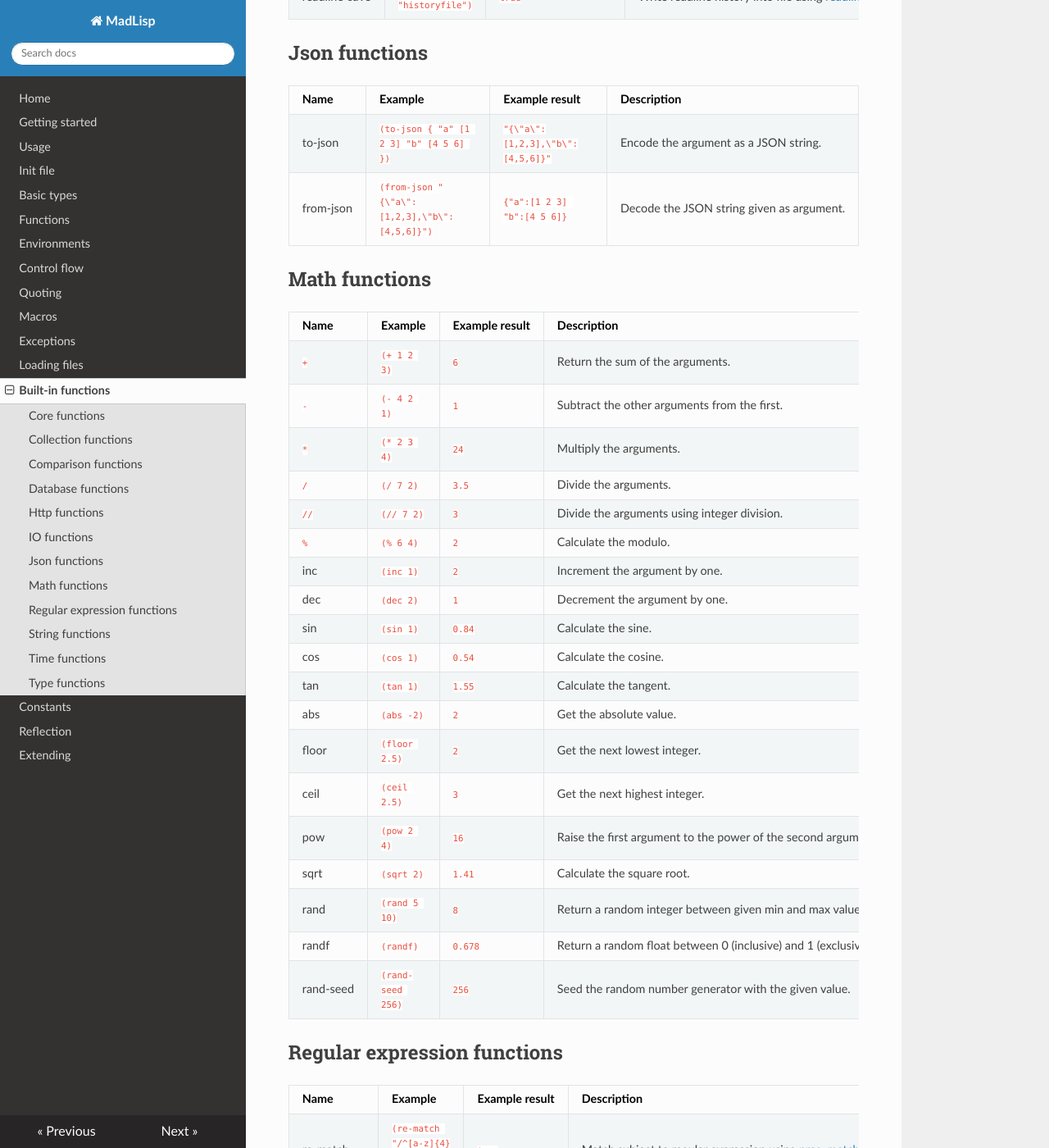
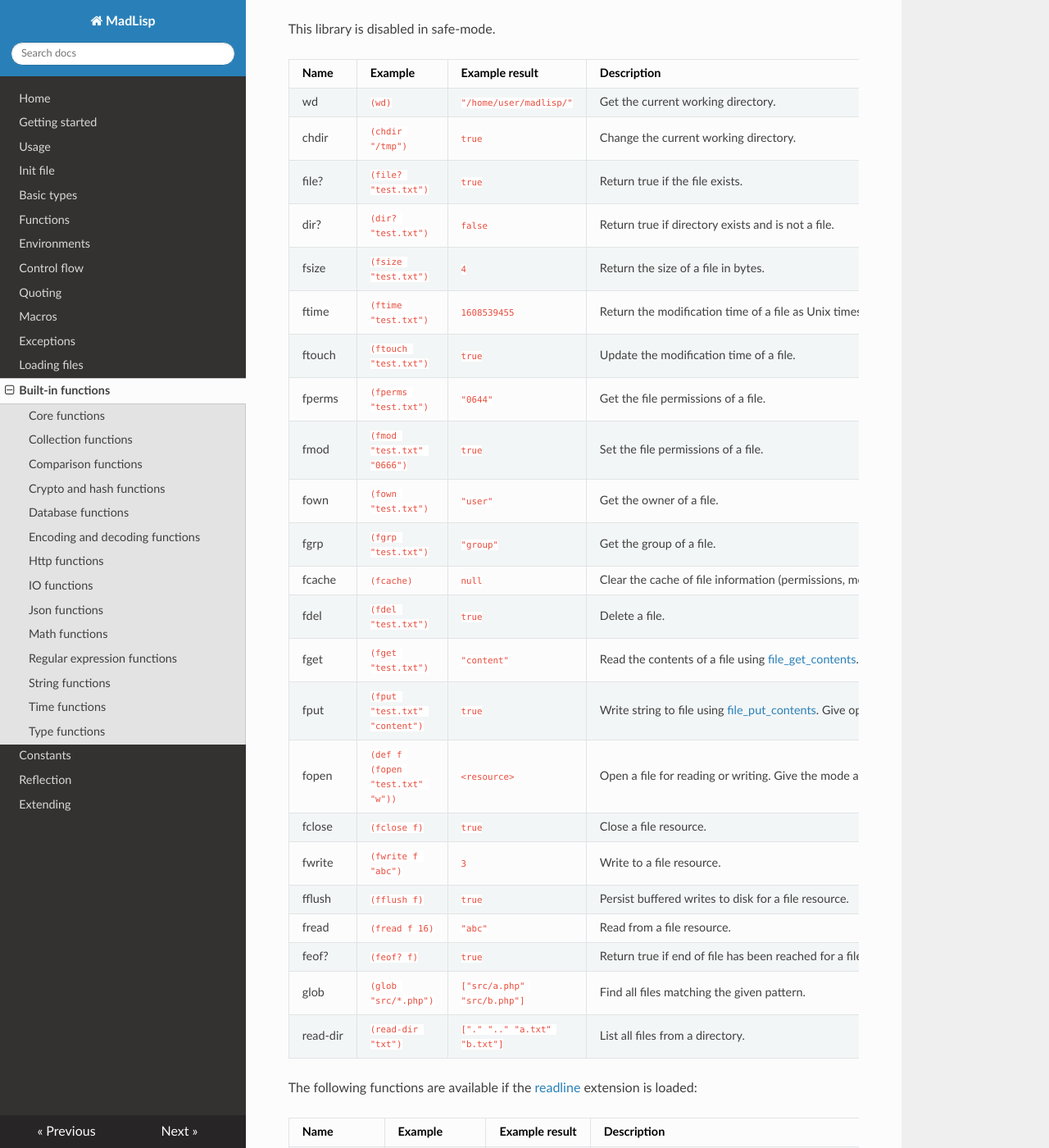
Before and after one commit to peklaiho/madlisp-doc, an MkDocs documentation site: the page built from docs/built-in-functions.md, in a window 1280 px wide and 1400 px high, scrolled down 5894 px. Shown: the whole window at 82% size. Built offline with MkDocs 1.6.1, drawn with Linux system fonts in a browser that asks for light colours; nearby versions of some CDN libraries; some of the changed text lies outside the part shown.

Commit message:
added documentation for new functions

```diff
--- a/docs/built-in-functions.md
+++ b/docs/built-in-functions.md
@@ -16,6 +16,7 @@ printr | `(printr "hello world")` | `"hello world"` | Print expression on the sc
 prints | `(prints "hello world")` | `"\"hello world\""` | Print expression to string in readable format.
 read   | `(read "(+ 1 2 3)")` | `(+ 1 2 3)` | Read a string as code and return the expression.
 sleep  | `(sleep 2000)` | `null` | Sleep for the given period given in milliseconds using [usleep](https://www.php.net/manual/en/function.usleep). Disabled in safe-mode.
+system | `(system "ls")` | `[0 "file1.txt\nfile2.txt\n"]` | Execute a system command and return a vector where the first item is status code and second is the output of the command as a string.
 throw  | `(throw "invalid value")` | `error: "invalid value"` | Throw an exception. The given value is passed to catch. See the section Exceptions.
 
 ## Collection functions
@@ -32,12 +33,12 @@ vtol    | `(vtol [1 2 3])` | `(1 2 3)` | Convert vector to list.
 empty?  | `(empty? [])` | `true` | Return true if collection is empty, otherwise false.
 get     | `(get [1 2 3] 0)` | `1` | Return the nth element from a sequence, or the corresponding value for the given key from a hash-map.
 len     | `(len [1 2 3])` | `3` | Return the number of elements in a collection.
-first   | `(first [1 2 3 4])` | `1` | Return the first element of a sequence.
+first   | `(first [1 2 3 4])` | `1` | Return the first element of a sequence. Also usable as `car`.
 second  | `(second [1 2 3 4])` | `2` | Return the second element of a sequence.
 penult  | `(penult [1 2 3 4])` | `3` | Return the second-last element of a sequence.
 last    | `(last [1 2 3 4])` | `4` | Return the last element of a sequence.
 head    | `(head [1 2 3 4])` | `[1 2 3]` | Return new sequence which contains all elements except the last.
-tail    | `(tail [1 2 3 4])` | `[2 3 4]` | Return new sequence which contains all elements except the first.
+tail    | `(tail [1 2 3 4])` | `[2 3 4]` | Return new sequence which contains all elements except the first. Also usable as `cdr`.
 slice   | `(slice [1 2 3 4 5] 1 3)` | `[2 3 4]` | Return a slice of the sequence using offset and length. Uses [array_slice](https://www.php.net/manual/en/function.array-slice.php).
 apply   | `(apply + 1 2 [3 4])` | `10` | Call the first argument using a sequence as argument list. Intervening arguments are prepended to the list.
 chunk   | `(chunk [1 2 3 4 5] 2)` | `[[1 2] [3 4] [5]]` | Divide a sequence to multiple sequences with specified length using [array_chunk](https://www.php.net/manual/en/function.array-chunk.php).
@@ -65,14 +66,23 @@ usort   | `(usort (fn (a b) (if (< a b) 0 1)) [3 1 5 4 2])` | `[1 2 3 4 5]` | So
 
 Name    | Example | Example result | Description
 ------- | ------- | -------------- | -----------
-`=`     | `(= 1 "1")` | `true` | Compare arguments for equality using the `==` operator in PHP.
-`==`    | `(== 1 "1")` | `false` | Compare arguments for strict equality using the `===` operator in PHP.
-`!=`    | `(!= 1 "1")` | `false` | Compare arguments for not-equality using the `!=` operator in PHP.
-`!==`   | `(!== 1 "1")` | `true` | Compare arguments for strict not-equality using the `!==` operator in PHP.
-`<`     | `(< 1 2)` | `true` | Return true if first argument is less than second.
-`<=`    | `(<= 1 2)` | `true` | Return true if first argument is less or equal to second.
-`>`     | `(> 1 2)` | `false` | Return true if first argument is greater than second.
-`>=`    | `(>= 1 2)` | `false` | Return true if first argument is greater or equal to second.
+=     | `(= 1 "1")` | `true` | Compare arguments for equality using the `==` operator in PHP.
+==    | `(== 1 "1")` | `false` | Compare arguments for strict equality using the `===` operator in PHP.
+!=    | `(!= 1 "1")` | `false` | Compare arguments for not-equality using the `!=` operator in PHP.
+!==   | `(!== 1 "1")` | `true` | Compare arguments for strict not-equality using the `!==` operator in PHP.
+&lt;  | `(< 1 2)` | `true` | Return true if first argument is less than second.
+&lt;= | `(<= 1 2)` | `true` | Return true if first argument is less or equal to second.
+&gt;  | `(> 1 2)` | `false` | Return true if first argument is greater than second.
+&gt;= | `(>= 1 2)` | `false` | Return true if first argument is greater or equal to second.
+
+## Crypto and hash functions
+
+Name        | Example | Example result | Description
+----------- | ------- | -------------- | -----------
+md5         | `(md5 "test")` | `"098f6b..."` | Calculate the MD5 hash of a string.
+sha1        | `(sha1 "test")` | `"a94a8f..."` | Calculate the SHA1 hash of a string.
+pw-hash     | `(pw-hash "test")` | `"$2y$10$..."` | Calculate the hash for a password using [password_hash](https://www.php.net/manual/en/function.password-hash.php).
+pw-verify   | `(pw-verify "test" "hash")` | `false` | Verify a password hash using [password_verify](https://www.php.net/manual/en/function.password-verify.php).
 
 ## Database functions
 
@@ -87,6 +97,21 @@ db-last-id  | `(db-last-id d)` | `"1"` | Return the last id of auto-increment co
 db-trans    | `(db-trans d)` | `true` | Start a transaction.
 db-commit   | `(db-commit d)` | `true` | Commit a transaction.
 db-rollback | `(db-rollback d)` | `true` | Roll back a transaction.
+
+## Encoding and decoding functions
+
+All of these functions take a single string as argument.
+
+Name        | Description
+----------- | -----------
+bin2hex | Convert binary data to hexadecimal representation.
+hex2bin | Decode a hexadecimally encoded binary string.
+to-base64 | Encode binary data to Base64 representation.
+from-base64 | Decode a Base64 encoded binary string.
+url-encode | Encode special characters in URL.
+url-decode | Decode special characters in URL.
+utf8-encode | Encode ISO-8859-1 string to UTF-8.
+utf8-decode | Decode UTF-8 string to ISO-8859-1.
 
 ## Http functions
 
@@ -105,6 +130,16 @@ Name    | Example | Example result | Description
 wd      | `(wd)` | `"/home/user/madlisp/"` | Get the current working directory.
 chdir   | `(chdir "/tmp")` | `true` | Change the current working directory.
 file?   | `(file? "test.txt")` | `true` | Return true if the file exists.
+dir?    | `(dir? "test.txt")` | `false` | Return true if directory exists and is not a file.
+fsize   | `(fsize "test.txt")` | `4` | Return the size of a file in bytes.
+ftime   | `(ftime "test.txt")` | `1608539455` | Return the modification time of a file as Unix timestamp.
+ftouch  | `(ftouch "test.txt")` | `true` | Update the modification time of a file.
+fperms  | `(fperms "test.txt")` | `"0644"` | Get the file permissions of a file.
+fmod    | `(fmod "test.txt" "0666")` | `true` | Set the file permissions of a file.
+fown    | `(fown "test.txt")` | `"user"` | Get the owner of a file.
+fgrp    | `(fgrp "test.txt")` | `"group"` | Get the group of a file.
+fcache  | `(fcache)` | `null` | Clear the cache of file information (permissions, modification time, size) using [clearstatcache](https://www.php.net/manual/en/function.clearstatcache.php).
+fdel    | `(fdel "test.txt")` | `true` | Delete a file.
 fget    | `(fget "test.txt")` | `"content"` | Read the contents of a file using [file_get_contents](https://www.php.net/manual/en/function.file-get-contents.php).
 fput    | `(fput "test.txt" "content")` | `true` | Write string to file using [file_put_contents](https://www.php.net/manual/en/function.file-put-contents.php). Give optional third parameter as `true` to append.
 fopen   | `(def f (fopen "test.txt" "w"))` | `<resource>` | Open a file for reading or writing. Give the mode as second argument.
@@ -113,6 +148,13 @@ fwrite  | `(fwrite f "abc")` | `3` | Write to a file resource.
 fflush  | `(fflush f)` | `true` | Persist buffered writes to disk for a file resource.
 fread   | `(fread f 16)` | `"abc"` | Read from a file resource.
 feof?   | `(feof? f)` | `true` | Return true if end of file has been reached for a file resource.
+glob    | `(glob "src/*.php")` | `["src/a.php" "src/b.php"]` | Find all files matching the given pattern.
+read-dir | `(read-dir "txt")` | `["." ".." "a.txt" "b.txt"]` | List all files from a directory.
+
+The following functions are available if the [readline](https://www.php.net/manual/en/book.readline.php) extension is loaded:
+
+Name    | Example | Example result | Description
+------- | ------- | -------------- | -----------
 readline | `(readline "What is your name? ")` | `What is your name? ` | Read line of user input using [readline](https://www.php.net/manual/en/function.readline.php).
 readline-add | `(readline-add "What is your name? ")` | `true` | Add line of user input to readline history using [readline_add_history](https://www.php.net/manual/en/function.readline-add-history.php).
 readline-load | `(readline-load "historyfile")` | `true` | Read readline history from file using [readline_read_history](https://www.php.net/manual/en/function.readline-read-history.php).
@@ -129,12 +171,12 @@ from-json | `(from-json "{\"a\":[1,2,3],\"b\":[4,5,6]}")` | `{"a":[1 2 3] "b":[4
 
 Name    | Example | Example result | Description
 ------- | ------- | -------------- | -----------
-`+`   | `(+ 1 2 3)` | `6` | Return the sum of the arguments.
-`-`   | `(- 4 2 1)` | `1` | Subtract the other arguments from the first.
-`*`   | `(* 2 3 4)` | `24` | Multiply the arguments.
-`/`   | `(/ 7 2)` | `3.5` | Divide the arguments.
-`//`  | `(// 7 2)` | `3` | Divide the arguments using integer division.
-`%`   | `(% 6 4)` | `2` | Calculate the modulo.
+\+    | `(+ 1 2 3)` | `6` | Return the sum of the arguments.
+\-    | `(- 4 2 1)` | `1` | Subtract the other arguments from the first.
+\*    | `(* 2 3 4)` | `24` | Multiply the arguments.
+/     | `(/ 7 2)` | `3.5` | Divide the arguments.
+//    | `(// 7 2)` | `3` | Divide the arguments using integer division.
+%     | `(% 6 4)` | `2` | Calculate the modulo.
 inc   | `(inc 1)` | `2` | Increment the argument by one.
 dec   | `(dec 2)` | `1` | Decrement the argument by one.
 sin   | `(sin 1)` | `0.84` | Calculate the sine.
@@ -148,6 +190,7 @@ sqrt  | `(sqrt 2)` | `1.41` | Calculate the square root.
 rand  | `(rand 5 10)` | `8` | Return a random integer between given min and max values.
 randf | `(randf)` | `0.678` | Return a random float between 0 (inclusive) and 1 (exclusive).
 rand-seed | `(rand-seed 256)` | `256` | Seed the random number generator with the given value.
+rand-bytes | `(rand-bytes 4)` | `"abcd"` | Get random binary data of the given length.
 
 ## Regular expression functions
 
@@ -165,9 +208,14 @@ Name    | Example | Example result | Description
 ------- | ------- | -------------- | -----------
 empty?  | `(empty? "")` | `true` | Return true if argument is empty string.
 len     | `(len "hello world")` | `11` | Return the length of a string using [strlen](https://www.php.net/manual/en/function.strlen.php).
+reverse | `(reverse "hello world")` | `"dlrow olleh"` | Reverse the characters of a string using [strrev](https://www.php.net/manual/en/function.strrev.php).
 trim    | `(trim " abc ")` | `"abc"` | Trim the string using [trim](https://www.php.net/manual/en/function.trim).
+ltrim   | `(ltrim " abc ")` | `"abc "` | Trim the beginning of string using [ltrim](https://www.php.net/manual/en/function.ltrim).
+rtrim    | `(rtrim " abc ")` | `" abc"` | Trim the end of string using [rtrim](https://www.php.net/manual/en/function.rtrim).
 upcase  | `(upcase "abc")` | `"ABC"` | Make the string upper case using [strtoupper](https://www.php.net/manual/en/function.strtoupper).
 lowcase | `(lowcase "Abc")` | `"abc"` | Make the string lower case using [strtolower](https://www.php.net/manual/en/function.strtolower.php).
+strpos  | `(strpos "hello world" "llo")` | `2` | Return the index of the second string in the first string, or false if not found, using [strpos](https://www.php.net/manual/en/function.strpos.php).
+stripos | `(stripos "hello world" "LLO")` | `2` | Case-insensitive version of `strpos`.
 substr  | `(substr "hello world" 3 5)` | `"lo wo"` | Get a substring using [substr](https://www.php.net/manual/en/function.substr.php).
 replace | `(replace "hello world" "hello" "bye")` | `"bye world"` | Replace substrings using [str_replace](https://www.php.net/manual/en/function.str-replace.php).
 split   | `(split "-" "a-b-c")` | `["a" "b" "c"]` | Split string using [explode](https://www.php.net/manual/en/function.explode.php).
@@ -175,8 +223,21 @@ join    | `(join "-" "a" "b" "c")` | `"a-b-c"` | Join string together using [imp
 format  | `(format "%d %.2f" 56 4.5)` | `"56 4.50"` | Format string using [sprintf](https://www.php.net/manual/en/function.sprintf.php).
 prefix? | `(prefix? "hello world" "hello")` | `true` | Return true if the first argument starts with the second argument.
 suffix? | `(suffix? "hello world" "world")` | `true` | Return true if the first argument ends with the second argument.
+strcmp | | | Compare two strings using [strcmp](https://www.php.net/manual/en/function.strcmp.php).
+strcasecmp | | | Compare two strings using [strcasecmp](https://www.php.net/manual/en/function.strcasecmp.php).
+strnatcmp | | | Compare two strings using [strnatcmp](https://www.php.net/manual/en/function.strnatcmp.php).
+strnatcasecmp | | | Compare two strings using [strnatcasecmp](https://www.php.net/manual/en/function.strnatcasecmp.php).
 
-Note that support for multibyte characters in strings is limited because the provided functions do not use the [mbstring](https://www.php.net/manual/en/book.mbstring.php) extension.
+The following functions are available if the [mbstring](https://www.php.net/manual/en/book.mbstring.php) extension is loaded:
+
+Name       | Description
+---------- | -----------
+mb-len     | Return the length of a multibyte string in characters.
+mb-upcase  | Multibyte version of `upcase`.
+mb-lowcase | Multibyte version of `lowcase`.
+mb-strpos  | Multibyte version of `strpos`.
+mb-stripos | Multibyte version of `stripos`.
+mb-substr  | Multibyte version of `substr`.
 
 ## Time functions
 
```
